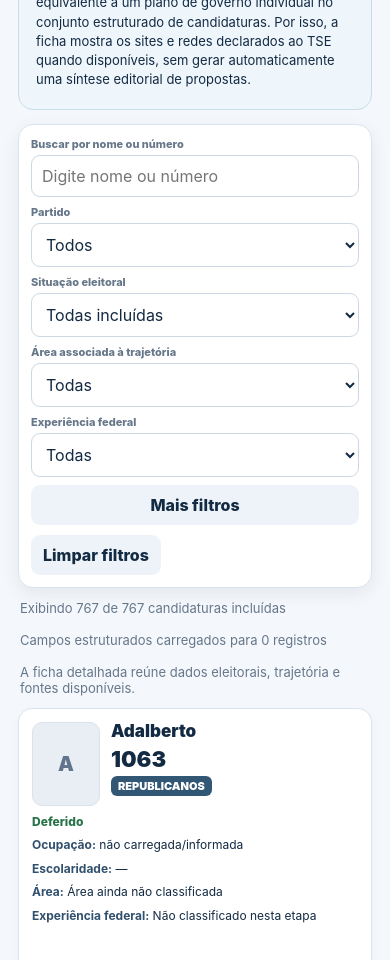
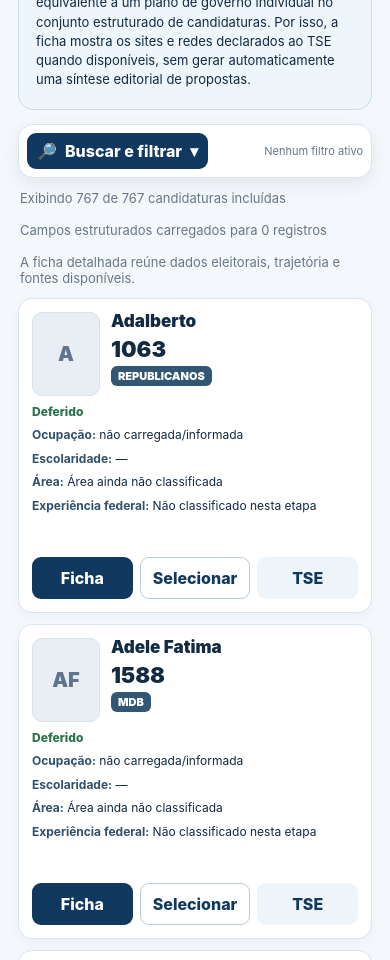
Before and after one commit to mcvarella-lgtm/ELEI-ES-2026-Deputado-Federal-RJ, a plain HTML site: page index.html in a window 390 px wide. Shown: the part 1040-2000 px from the top of the page. Drawn offline with Linux system fonts and the light colour scheme.

Commit message:
Add files via upload

```diff
--- a/index.html
+++ b/index.html
@@ -29,10 +29,25 @@
 .statusbar button{margin-left:auto}
 .method{background:#eef5fb;border:1px solid #cbdceb;border-radius:15px;padding:15px 17px;margin-bottom:14px}
 .method h3{margin:0 0 7px}.method p{margin:5px 0;font-size:13px;line-height:1.48}
-.toolbar{background:#fff;border:1px solid var(--line);border-radius:15px;padding:12px;position:sticky;top:0;z-index:10;box-shadow:0 6px 18px #0e2d4b12}
+.toolbar{background:#fff;border:1px solid var(--line);border-radius:15px;padding:8px 10px;position:sticky;top:0;z-index:10;box-shadow:0 6px 18px #0e2d4b12}
+.toolbar-head{display:flex;align-items:center;justify-content:space-between;gap:10px;min-height:42px}
+.toolbar-toggle{display:flex;align-items:center;gap:8px;background:var(--navy);color:#fff;padding:9px 12px}
+.toolbar-toggle .chev{display:inline-block;transition:transform .18s ease}
+.toolbar.open .toolbar-toggle .chev{transform:rotate(180deg)}
+.filter-summary{font-size:12px;color:var(--muted);margin-left:auto;text-align:right}
+.toolbar-body{display:none;border-top:1px solid #e8eef4;margin-top:8px;padding-top:10px}
+.toolbar.open .toolbar-body{display:block}
 .filters{display:grid;grid-template-columns:1.7fr .8fr 1.2fr 1.35fr .95fr auto;gap:8px;align-items:end}
 .more{display:none;grid-template-columns:1.25fr 1.1fr 1.1fr 1.15fr;gap:8px;border-top:1px solid #e9eff5;margin-top:10px;padding-top:10px}
 .more.open{display:grid}
+.collapse-row{margin-top:10px;display:flex;gap:8px;justify-content:space-between;align-items:center}
+.collapse-row .collapse-search{margin-left:auto}
+@media(max-width:560px){
+  .toolbar{padding:7px 8px}
+  .toolbar-head{min-height:38px}
+  .toolbar-toggle{width:auto;max-width:70%;justify-content:flex-start;padding:8px 10px}
+  .filter-summary{font-size:11px;white-space:nowrap;overflow:hidden;text-overflow:ellipsis}
+}
 label{display:block;font-size:11px;color:var(--muted);font-weight:800;margin-bottom:4px}
 input,select,button{font:inherit}
 input,select{width:100%;padding:10px;border:1px solid #ccd8e4;border-radius:9px;background:#fff;color:var(--ink)}
@@ -77,7 +92,7 @@
 <body>
 <section class="hero">
   <h1>ELEIÇÕES 2026 — Deputado Federal · Rio de Janeiro</h1>
-  <p>Guia Web/PWA · busca, filtros, seleção de fichas e informações factuais com rastreabilidade de fonte</p>
+  <p>Guia Web/PWA · busca retrátil, filtros, seleção de fichas e informações factuais com rastreabilidade de fonte</p>
   <div class="hero-actions">
     <button id="shareViewBtn">Compartilhar esta visão</button>
     <button id="installBtn" class="ghost" hidden>Instalar aplicativo</button>
@@ -103,7 +118,17 @@
     <p><b>Propostas de campanha:</b> não há, para deputado federal, um campo padronizado obrigatório equivalente a um plano de governo individual no conjunto estruturado de candidaturas. Por isso, a ficha mostra os sites e redes declarados ao TSE quando disponíveis, sem gerar automaticamente uma síntese editorial de propostas.</p>
   </section>
 
-  <section class="toolbar">
+  <section id="searchToolbar" class="toolbar" aria-label="Busca e filtros">
+    <div class="toolbar-head">
+      <button id="searchToggleBtn" class="toolbar-toggle" type="button" aria-expanded="false" aria-controls="searchToolbarBody">
+        <span aria-hidden="true">🔎</span>
+        <span id="searchToggleText">Buscar e filtrar</span>
+        <span class="chev" aria-hidden="true">▾</span>
+      </button>
+      <span id="filterSummary" class="filter-summary">Nenhum filtro ativo</span>
+    </div>
+
+    <div id="searchToolbarBody" class="toolbar-body">
       <div class="filters">
         <div><label>Buscar por nome ou número</label><input id="q" placeholder="Digite nome ou número"></div>
         <div><label>Partido</label><select id="party"><option value="">Todos</option></select></div>
@@ -118,7 +143,11 @@
         <div><label>Reeleição (campo TSE)</label><select id="reelection"><option value="">Todos</option><option value="Sim">Sim</option><option value="Não">Não</option><option value="Não informado">Não informado</option></select></div>
         <div><label>Dados estruturados</label><select id="enrich"><option value="">Todos</option><option value="loaded">Carregados</option><option value="pending">Pendentes</option></select></div>
       </div>
-    <div style="margin-top:10px;display:flex;gap:8px"><button id="clear" class="soft">Limpar filtros</button></div>
+      <div class="collapse-row">
+        <button id="clear" class="soft">Limpar filtros</button>
+        <button id="collapseSearchBtn" class="soft collapse-search">Recolher busca</button>
+      </div>
+    </div>
   </section>
 
   <div class="stats">
@@ -130,7 +159,7 @@
   <main id="grid" class="grid"></main>
 
   <footer>
-    <b>Data de construção da V11 Web/PWA:</b> 29/09/2026. A base local preserva o recorte processual validado nas versões anteriores e tenta sincronizar novamente o cadastro do TSE ao abrir. Como decisões da Justiça Eleitoral podem alterar a situação dos registros, consulte a fonte oficial indicada na ficha para confirmação mais recente.
+    <b>Data de construção da V12 Web/PWA:</b> 29/09/2026. A base local preserva o recorte processual validado nas versões anteriores e tenta sincronizar novamente o cadastro do TSE ao abrir. Como decisões da Justiça Eleitoral podem alterar a situação dos registros, consulte a fonte oficial indicada na ficha para confirmação mais recente.
   </footer>
 </div>
 
@@ -762,10 +791,36 @@
     </section>`;
 };
 
+
+function activeFilterCount(){
+  return [els.q,els.party,els.status,els.area,els.camara,els.occupation,els.schooling,els.reelection,els.enrich]
+    .filter(el=>el && String(el.value||'').trim()!=='').length;
+}
+function updateFilterSummary(){
+  const n=activeFilterCount();
+  const summary=document.getElementById('filterSummary');
+  if(!summary) return;
+  summary.textContent=n===0?'Nenhum filtro ativo':`${n} filtro${n===1?'':'s'} ativo${n===1?'':'s'}`;
+}
+function setSearchToolbar(open){
+  const bar=document.getElementById('searchToolbar');
+  const btn=document.getElementById('searchToggleBtn');
+  const txt=document.getElementById('searchToggleText');
+  if(!bar||!btn||!txt) return;
+  bar.classList.toggle('open',!!open);
+  btn.setAttribute('aria-expanded',open?'true':'false');
+  txt.textContent=open?'Recolher busca':'Buscar e filtrar';
+  if(open && window.innerWidth<=700){
+    setTimeout(()=>document.getElementById('q')?.focus({preventScroll:true}),80);
+  }
+}
+
 async function boot(){
   refreshSelects();
   applyUrlFilters();
   render();
+  updateFilterSummary();
+  setSearchToolbar(false);
   if(isIOS() && !isStandalone()) document.getElementById('installTip').classList.add('show');
   if('serviceWorker' in navigator && location.protocol!=='file:'){
     try{ await navigator.serviceWorker.register('./service-worker.js'); }catch(e){}
@@ -773,16 +828,23 @@
   await ensureChamberList();
   await syncData();
   await loadProposals();
-  applyUrlFilters(); render(); updateSelectionBar();
+  applyUrlFilters(); render(); updateFilterSummary(); updateSelectionBar();
   const target=candidateFromUrl();
   if(target) openProfile(target.number,target.party,true);
 }
+document.getElementById('searchToggleBtn').onclick=()=>{
+  const bar=document.getElementById('searchToolbar');
+  setSearchToolbar(!bar.classList.contains('open'));
+};
+document.getElementById('collapseSearchBtn').onclick=()=>setSearchToolbar(false);
 document.getElementById('moreBtn').onclick=()=>document.getElementById('moreFilters').classList.toggle('open');
 document.getElementById('clear').onclick=()=>{
   [els.q,els.party,els.status,els.area,els.camara,els.occupation,els.schooling,els.reelection,els.enrich].forEach(x=>x.value='');
-  render(); syncUrlFromFilters();
+  render(); syncUrlFromFilters(); updateFilterSummary();
 };
-[els.q,els.party,els.status,els.area,els.camara,els.occupation,els.schooling,els.reelection,els.enrich].forEach((el,i)=>el.addEventListener(i===0?'input':'change',()=>{render();syncUrlFromFilters();}));
+[els.q,els.party,els.status,els.area,els.camara,els.occupation,els.schooling,els.reelection,els.enrich].forEach((el,i)=>el.addEventListener(i===0?'input':'change',()=>{
+  render();syncUrlFromFilters();updateFilterSummary();
+}));
 document.getElementById('openSelectionBtn').onclick=openSelectedProfiles;
 document.getElementById('clearSelectionBtn').onclick=()=>{selectedProfiles.clear();render();updateSelectionBar();};
 document.getElementById('reloadData').onclick=syncData;
--- a/service-worker.js
+++ b/service-worker.js
@@ -1,4 +1,4 @@
-const CACHE='guia-rj-2026-v11.0';
+const CACHE='guia-rj-2026-v12.0';
 const SHELL=['./','./index.html','./manifest.webmanifest','./offline.html','./propostas.json','./icons/icon-192.png','./icons/icon-512.png','./icons/icon-maskable-512.png','./icons/apple-touch-icon.png'];
 self.addEventListener('install',e=>e.waitUntil(caches.open(CACHE).then(c=>c.addAll(SHELL)).then(()=>self.skipWaiting())));
 self.addEventListener('activate',e=>e.waitUntil(caches.keys().then(keys=>Promise.all(keys.filter(k=>k!==CACHE).map(k=>caches.delete(k)))).then(()=>self.clients.claim())));
```
Also changed, not shown: 1 other file. Lines whose indentation alone changed are shown as unchanged.
